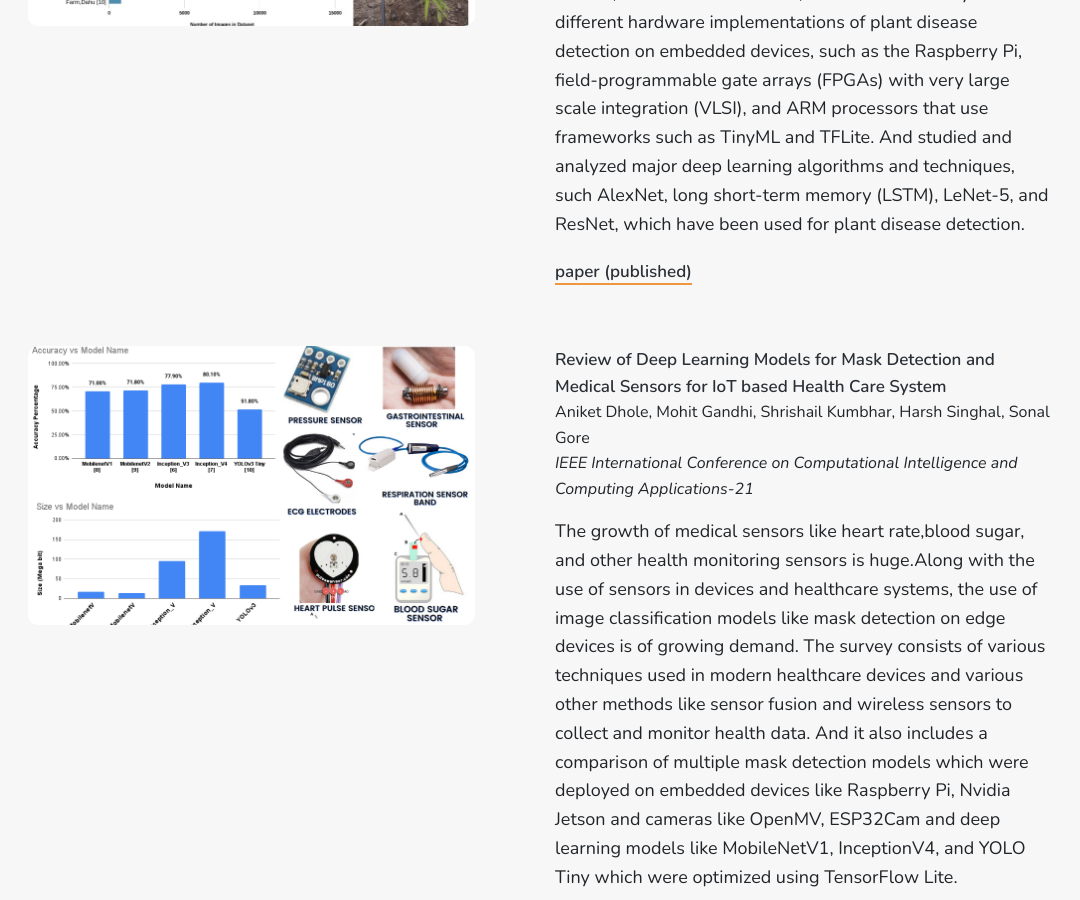
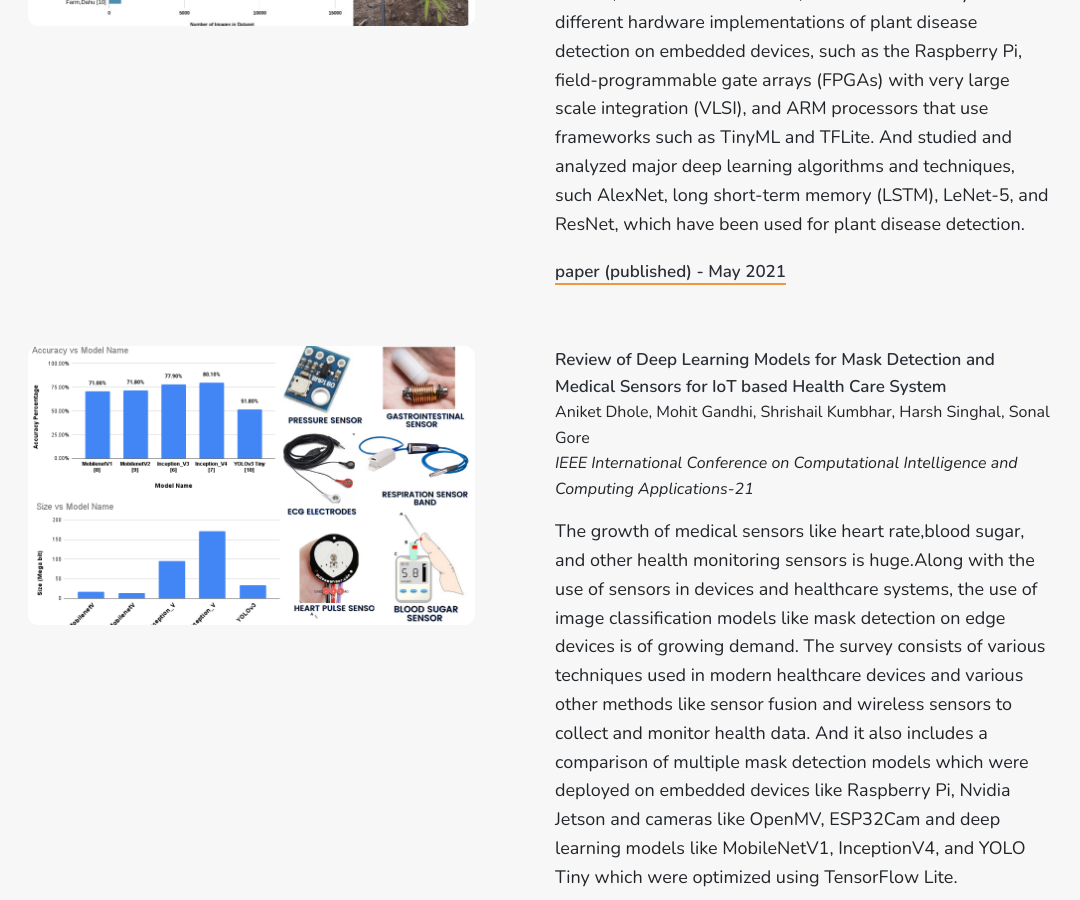
Before and after one commit to aniketdhole07/web, a Jekyll site: the page built from index.html, in a window 1280 px wide and 900 px high, scrolled down 1124 px. Shown: the whole window, without its empty margins (100-1180 px from the left). Built offline with Jekyll 4.4.1, drawn with Linux system fonts in a browser that asks for light colours; nearby versions of some CDN libraries; the list of posts is cut into pages by our own code.

Commit message:
Update plant.md

```diff
--- a/_research/plant.md
+++ b/_research/plant.md
@@ -1,11 +1,11 @@
 ---
 title: 'Topical Survey on Computing Solutions for Plant Disease Classification using Deep Learning Techniques'
-date: May 2021 (Accepted)
-date_display: "May 201"
+date: May 2021
+date_display: "May 2021 (Accepted)"
 featured_image: '/images/plant1.png'
 author: Aniket Dhole, Mohit Gandhi, Shrishail Kumbhar, Harsh Singhal, Sonal Gore
 conference: Advances in Image and Data Processing using VLSI Design
 excerpt: A major problem in agriculture is plant disease that is not recognized in the early stages, due to which, the people working in this industry face resulting losses, such as lost income, loss of time and effort, etc. We have surveyed different hardware implementations of plant disease detection on embedded devices, such as the Raspberry Pi, field-programmable gate arrays (FPGAs) with very large scale integration (VLSI), and ARM processors that use frameworks such as TinyML and TFLite. And studied and analyzed major deep learning algorithms and techniques, such AlexNet, long short-term memory (LSTM), LeNet-5, and ResNet, which have been used for plant disease detection.
-paper_text: [paper (published)]
+paper_text: [paper (published) - May 2021]
 paper_url: http://dx.doi.org/10.1088/978-0-7503-3919-3ch6
 ---
```
